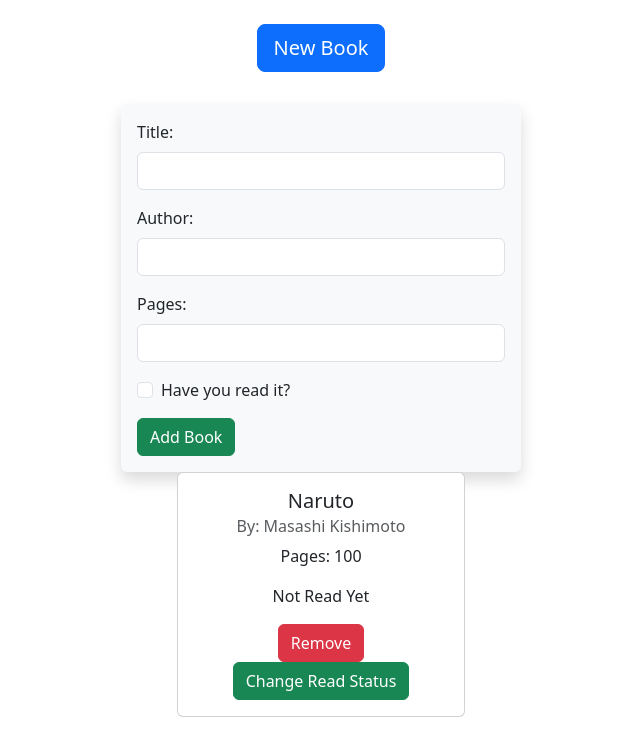
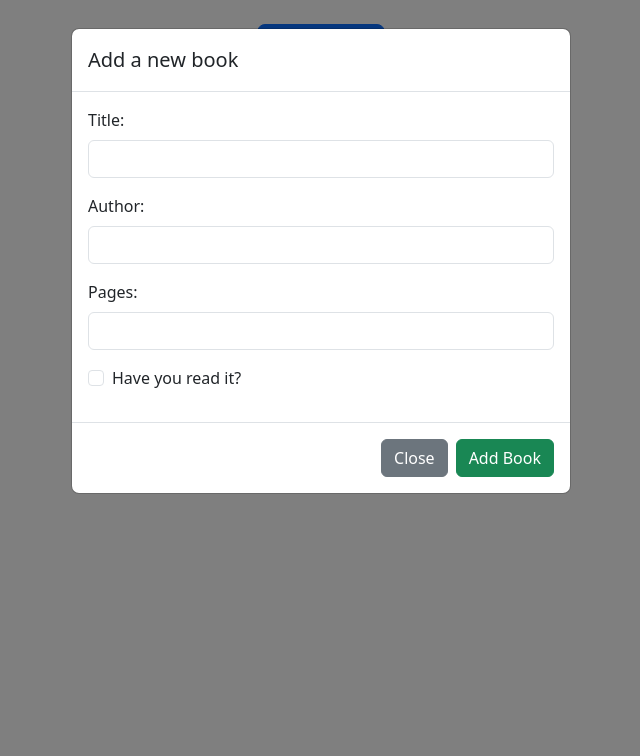
Before and after one commit to mesakhlolo/odin-Library, a plain HTML site: page index.html in a window 1280 px wide. Both pictures are taken after a click on the button "New Book". Shown: the whole page, without its empty margins (319-959 px from the left). Drawn offline with nearby package versions, Linux system fonts and the light colour scheme.

Commit message:
change new-book-form to pop up modal

```diff
--- a/index.html
+++ b/index.html
@@ -1,27 +1,35 @@
 <!DOCTYPE html>
 <html lang="en">
+
 <head>
   <meta charset="UTF-8" />
   <meta name="viewport" content="width=device-width, initial-scale=1.0" />
   <title>Simple Library</title>
   <!-- Bootsrap CSS -->
-    <link
-      href="https://cdn.jsdelivr.net/npm/bootstrap@5.3.1/dist/css/bootstrap.min.css"
-      rel="stylesheet"
-      integrity="sha384-4bw+/aepP/YC94hEpVNVgiZdgIC5+VKNBQNGCHeKRQN+PtmoHDEXuppvnDJzQIu9"
-      crossorigin="anonymous"
-    />
+  <link href="https://cdn.jsdelivr.net/npm/bootstrap@5.3.1/dist/css/bootstrap.min.css" rel="stylesheet"
+    integrity="sha384-4bw+/aepP/YC94hEpVNVgiZdgIC5+VKNBQNGCHeKRQN+PtmoHDEXuppvnDJzQIu9" crossorigin="anonymous" />
   <!-- My CSS -->
   <link rel="stylesheet" href="style.css" />
 </head>
+
 <body>
   <div class="container text-center">
-      <button id="new-book-btn" class="btn btn-primary btn-lg">New Book</button>
+    <!-- new book button -->
+    <button id="new-book-btn" class="btn btn-primary btn-lg" data-bs-toggle="modal" data-bs-target="#exampleModal">
+      New Book
+    </button>
 
-      <form
-        id="new-book-form"
-        class="text-start shadow p-3 rounded bg-body-tertiary"
-      >
+    <!-- new book modal -->
+    <div class="modal fade" id="exampleModal" tabindex="-1" aria-labelledby="exampleModalLabel" aria-hidden="true">
+      <div class="modal-dialog">
+        <div class="modal-content">
+          <div class="modal-header">
+            <h1 class="modal-title fs-5" id="exampleModalLabel">
+              Add a new book
+            </h1>
+          </div>
+          <div class="modal-body">
+            <form id="new-book-form" class="text-start">
               <div class="mb-3">
                 <label for="title" class="form-label">Title:</label>
                 <input type="text" id="title" class="form-control" />
@@ -38,26 +46,30 @@
                 <input class="form-check-input" type="checkbox" id="read" />
                 <label class="form-check-label" for="read">Have you read it?</label>
               </div>
-        <input type="submit" value="Add Book" class="btn btn-success" />
+          </div>
+          <div class="modal-footer">
+            <button type="button" class="btn btn-secondary" data-bs-dismiss="modal">
+              Close
+            </button>
+            <input type="submit" value="Add Book" class="btn btn-success" data-bs-dismiss="modal" />
+          </div>
           </form>
-
-      <div id="library">
-        <div class="card">
-          <div class="card-body">
-            <h5 class="card-title">Naruto</h5>
-            <h6 class="card-subtitle mb-2 text-body-secondary">
-              By: Masashi Kishimoto
-            </h6>
-            <p class="card-text">Pages: 100</p>
-            <p class="card-text">Not Read Yet</p>
-            <button class="btn btn-danger">Remove</button>
-            <button class="btn btn-success">Change Read Status</button>
-          </div>
         </div>
       </div>
     </div>
 
+    <!-- library -->
+    <div id="library"></div>
+
+  </div>
+
+  <!-- Bootstrap Javascript -->
+  <script src="https://cdn.jsdelivr.net/npm/bootstrap@5.3.1/dist/js/bootstrap.bundle.min.js"
+    integrity="sha384-HwwvtgBNo3bZJJLYd8oVXjrBZt8cqVSpeBNS5n7C8IVInixGAoxmnlMuBnhbgrkm"
+    crossorigin="anonymous"></script>
+
   <!-- My Javascript -->
   <script src="script.js"></script>
 </body>
+
 </html>
--- a/script.js
+++ b/script.js
@@ -58,12 +58,12 @@ function addBookToLibrary() {
 }
 
 // newBook button is clicked
-const newBookBtn = document.querySelector("#new-book-btn");
+// const newBookBtn = document.querySelector("#new-book-btn");
 
-newBookBtn.addEventListener("click", function () {
-  const newBookForm = document.querySelector("#new-book-form");
-  newBookForm.style.display = "block";
-});
+// newBookBtn.addEventListener("click", function () {
+//   const newBookForm = document.querySelector("#new-book-form");
+//   newBookForm.style.display = "block";
+// });
 
 // addBook button is submited
 const newBookForm = document.querySelector("#new-book-form");
@@ -71,5 +71,5 @@ const newBookForm = document.querySelector("#new-book-form");
 newBookForm.addEventListener("submit", function (event) {
   event.preventDefault();
   addBookToLibrary();
-  newBookForm.style.display = "none";
+  // newBookForm.style.display = "none";
 });
--- a/style.css
+++ b/style.css
@@ -1,12 +1,6 @@
 #new-book-btn {
   margin-top: 1.5rem;
   margin-bottom: 2rem;
-}
-
-#new-book-form {
-  max-width: 400px; /* Adjust the value as needed */
-  margin: 0 auto; /* Center the container horizontally */
-  display: none;
 }
 
 #library {
```
Lines whose indentation alone changed are shown as unchanged.
